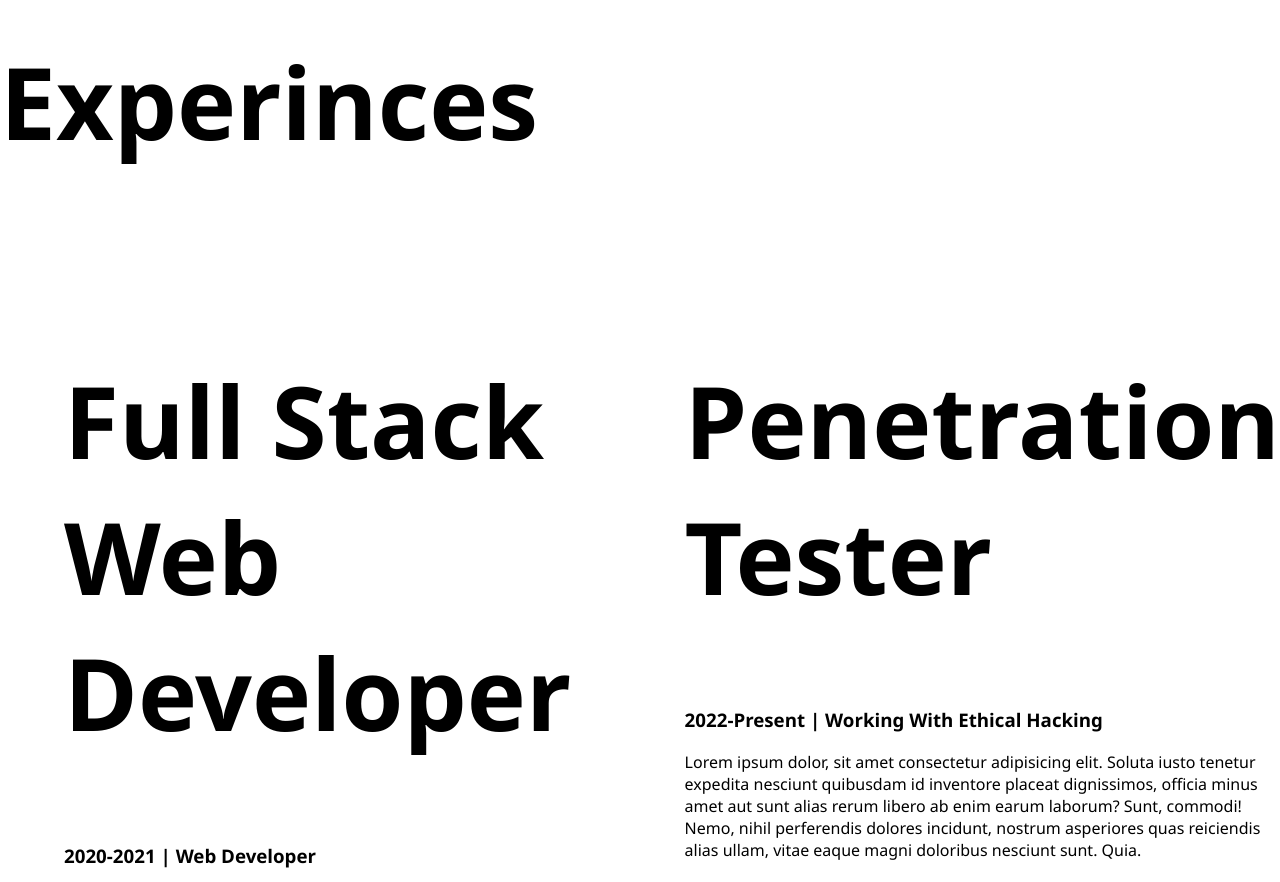
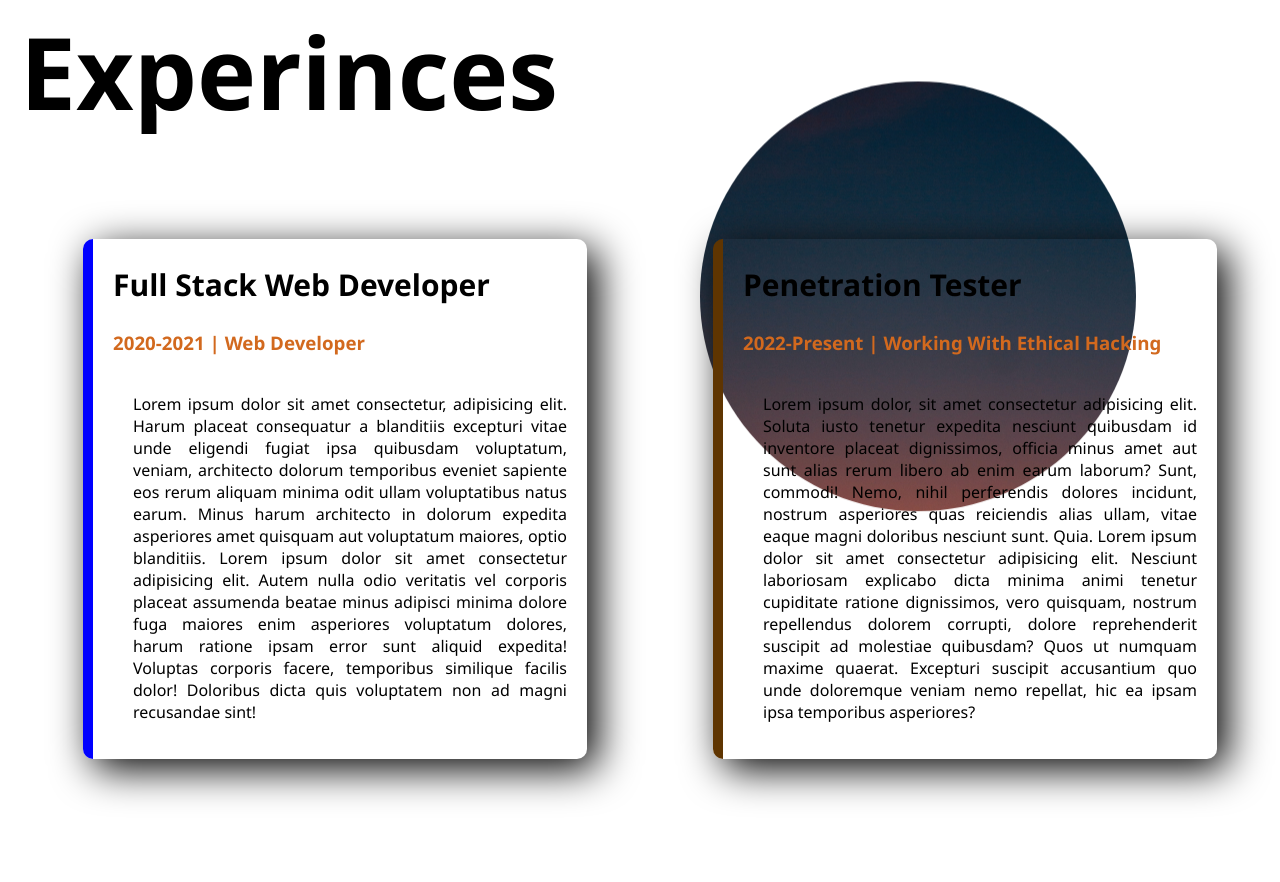
Before and after one commit to mitulchy07/Portfolio-using-html, a plain HTML site: page index.html in a window 1280 px wide. Shown: the part 1918-2800 px from the top of the page. Drawn offline with Linux system fonts and the light colour scheme; a web font is replaced by a local one.

Commit message:
finally finished

```diff
--- a/index.html
+++ b/index.html
@@ -44,19 +44,20 @@
     <h1>Experinces</h1>
     <div class="flexible-container">
 
-    <div class="half-width">
-        <h1>Full Stack Web Developer</h1>
-        <h3>2020-2021 | Web Developer</h3>
-        <p>Lorem ipsum dolor sit amet consectetur, adipisicing elit. Harum placeat consequatur a blanditiis excepturi vitae unde eligendi fugiat ipsa quibusdam voluptatum, veniam, architecto dolorum temporibus eveniet sapiente eos rerum aliquam minima odit ullam voluptatibus natus earum. Minus harum architecto in dolorum expedita asperiores amet quisquam aut voluptatum maiores, optio blanditiis.</p>
+    <div id="full-stack-developer" class="experience-item">
+        <h2>Full Stack Web Developer </h2>
+        <h3> <span class="chocolate-color">2020-2021 | Web Developer</span></h3>
+        <p>Lorem ipsum dolor sit amet consectetur, adipisicing elit. Harum placeat consequatur a blanditiis excepturi vitae unde eligendi fugiat ipsa quibusdam voluptatum, veniam, architecto dolorum temporibus eveniet sapiente eos rerum aliquam minima odit ullam voluptatibus natus earum. Minus harum architecto in dolorum expedita asperiores amet quisquam aut voluptatum maiores, optio blanditiis. Lorem ipsum dolor sit amet consectetur adipisicing elit. Autem nulla odio veritatis vel corporis placeat assumenda beatae minus adipisci minima dolore fuga maiores enim asperiores voluptatum dolores, harum ratione ipsam error sunt aliquid expedita! Voluptas corporis facere, temporibus similique facilis dolor! Doloribus dicta quis voluptatem non ad magni recusandae sint!</p>
     </div>
-    <div class="half-width">
-        <h1>Penetration Tester</h1>
-        <h3>2022-Present | Working With Ethical Hacking</h3>
-        <p>Lorem ipsum dolor, sit amet consectetur adipisicing elit. Soluta iusto tenetur expedita nesciunt quibusdam id inventore placeat dignissimos, officia minus amet aut sunt alias rerum libero ab enim earum laborum? Sunt, commodi! Nemo, nihil perferendis dolores incidunt, nostrum asperiores quas reiciendis alias ullam, vitae eaque magni doloribus nesciunt sunt. Quia.</p>
+    <div id="penetration-tester" class="experience-item">
+        <h2> Penetration Tester</h2>
+        <h3><span class="chocolate-color">2022-Present | Working With Ethical Hacking</span> </h3>
+        <p>Lorem ipsum dolor, sit amet consectetur adipisicing elit. Soluta iusto tenetur expedita nesciunt quibusdam id inventore placeat dignissimos, officia minus amet aut sunt alias rerum libero ab enim earum laborum? Sunt, commodi! Nemo, nihil perferendis dolores incidunt, nostrum asperiores quas reiciendis alias ullam, vitae eaque magni doloribus nesciunt sunt. Quia. Lorem ipsum dolor sit amet consectetur adipisicing elit. Nesciunt laboriosam explicabo dicta minima animi tenetur cupiditate ratione dignissimos, vero quisquam, nostrum repellendus dolorem corrupti, dolore reprehenderit suscipit ad molestiae quibusdam? Quos ut numquam maxime quaerat. Excepturi suscipit accusantium quo unde doloremque veniam nemo repellat, hic ea ipsam ipsa temporibus asperiores?</p>
     </div>
     </div>
 
 </section>
 
 </body>
+<footer><p>Ⓒ Hasan Chowdhuri 2022, Learning with Programming Hero.</p></footer>
 </html>
--- a/style.css
+++ b/style.css
@@ -2,9 +2,17 @@ body{
      font-family: 'Segoe UI', Tahoma, Geneva, Verdana, sans-serif;
      margin: 0;
 }
+.dream-big{
+     background-image: url(images/pink.png);
+     background-repeat: no-repeat;
+     background-position: left;
+}
 
 h1{
      font-size: 100px;
+}
+h2{
+     font-size: 30px;
 }
 
 .chocolate-color{
@@ -19,7 +27,7 @@ h1{
 
 .half-width{
      width: 50%;
-     padding-left: 5% ;
+     padding-left: 2% ;
 }
 .half-width img{
      width: 100%;
@@ -35,3 +43,37 @@ h1{
      font-weight: 900;
      color: aliceblue;
 }
+.experience-area{
+     background-image: url(images/dual\ color.png);
+     background-repeat: no-repeat;
+     background-position: right bottom;
+     margin-left: 20px;
+
+}
+
+.experience-item{
+     width: 40%;
+     margin-left: 5%;
+     margin-right: 5%;
+     box-shadow: 10px 10px 40px;
+     padding-left: 20px;
+     border-radius: 10px;
+
+}
+
+
+#full-stack-developer{
+     border-left: 10px solid blue;
+}
+
+#penetration-tester{
+     border-left: 10px solid rgb(95, 53, 1);
+}
+p{
+     text-align: justify;
+     padding: 20px;
+}
+
+footer p{
+     text-align: center;
+}
```
